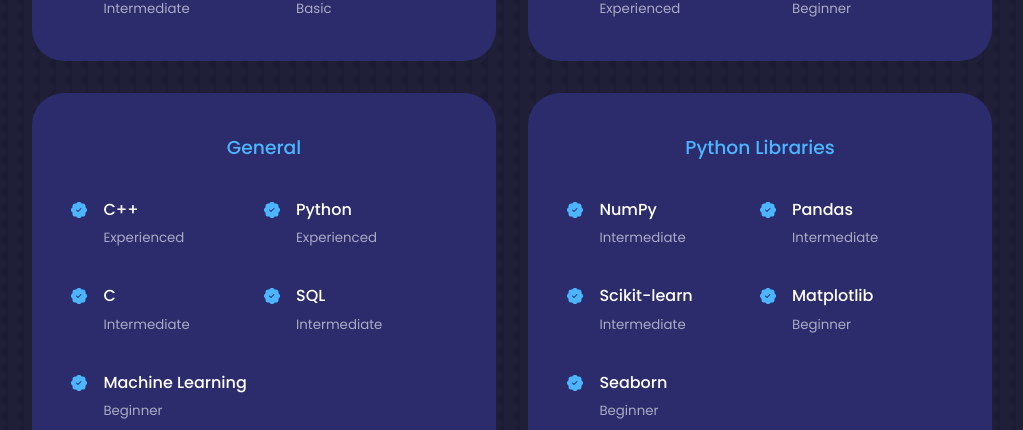
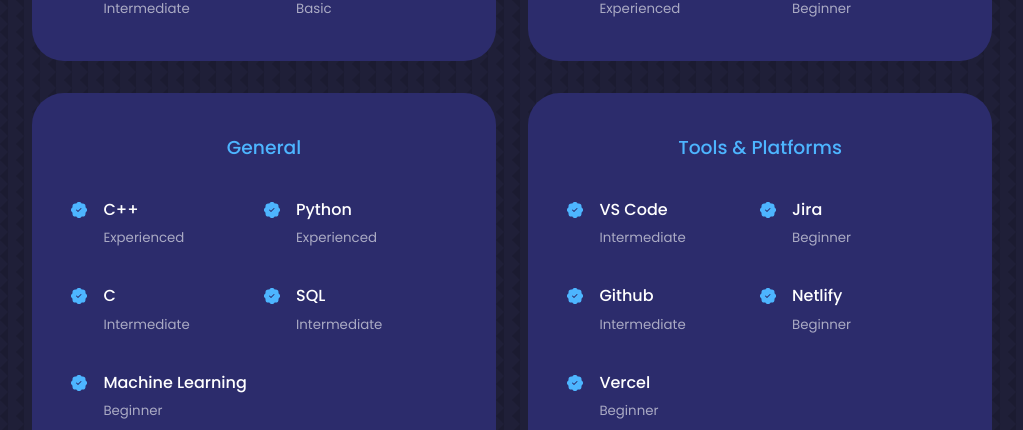
Before and after one commit to Prateek-rajput-007/Portfolio, a React (Vite) app: page / in a window 1280 px wide. Shown: the part 2120-2550 px from the top of the page, without its empty margins (128-1151 px from the left). Built offline with nearby package versions, Linux system fonts and the light colour scheme; a web font is replaced by a local one.

Commit message:
Update Experience.jsx

```diff
--- a/src/components/experience/Experience.jsx
+++ b/src/components/experience/Experience.jsx
@@ -208,12 +208,12 @@
         {/* Backend Starts */}
 
         <div className="experience__backend">
-          <h3>Python Libraries</h3>
+          <h3>Tools & Platforms</h3>
           <div className="experience__content">
             <article className="experience__details">
               <BsPatchCheckFill className="experience__details__icon" />
               <div>
-                <h4>NumPy</h4>
+                <h4>VS Code</h4>
                 <small className="text-light">Intermediate</small>
               </div>
             </article>
@@ -221,7 +221,15 @@
             <article className="experience__details">
               <BsPatchCheckFill className="experience__details__icon" />
               <div>
-                <h4>Pandas</h4>
+                <h4>Jira</h4>
+                <small className="text-light">Beginner</small>
+              </div>
+            </article>
+
+            <article className="experience__details">
+              <BsPatchCheckFill className="experience__details__icon" />
+              <div>
+                <h4>Github</h4>
                 <small className="text-light">Intermediate</small>
               </div>
             </article>
@@ -229,15 +237,7 @@
             <article className="experience__details">
               <BsPatchCheckFill className="experience__details__icon" />
               <div>
-                <h4>Scikit-learn</h4>
-                <small className="text-light">Intermediate</small>
-              </div>
-            </article>
-
-            <article className="experience__details">
-              <BsPatchCheckFill className="experience__details__icon" />
-              <div>
-                <h4>Matplotlib</h4>
+                <h4>Netlify</h4>
                 <small className="text-light">Beginner</small>
               </div>
             </article>
@@ -245,7 +245,7 @@
             <article className="experience__details">
               <BsPatchCheckFill className="experience__details__icon" />
               <div>
-                <h4>Seaborn</h4>
+                <h4>Vercel</h4>
                 <small className="text-light">Beginner</small>
               </div>
             </article>
```
